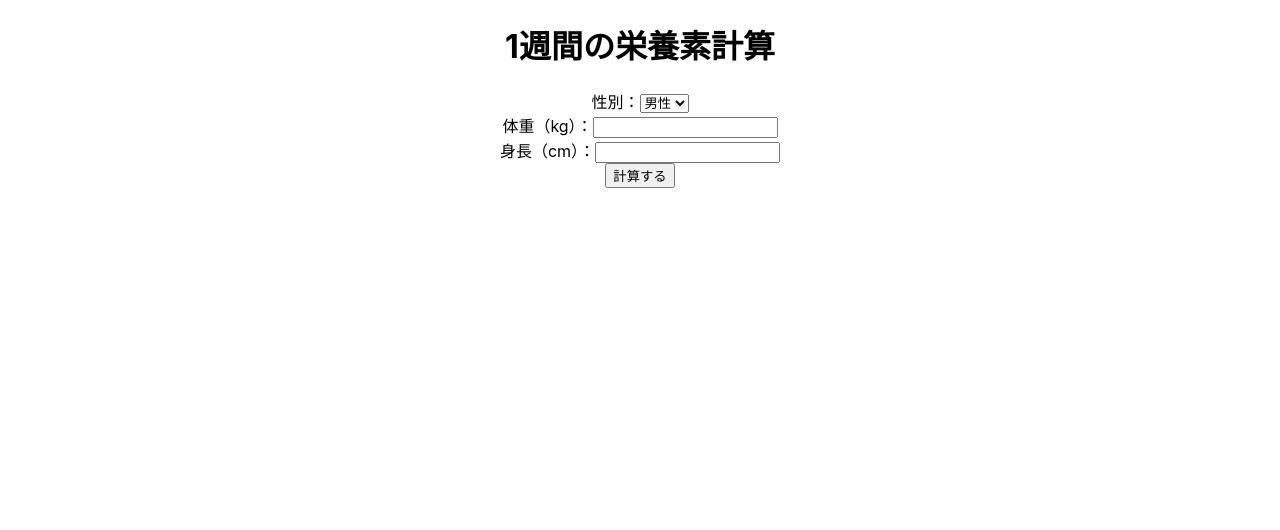
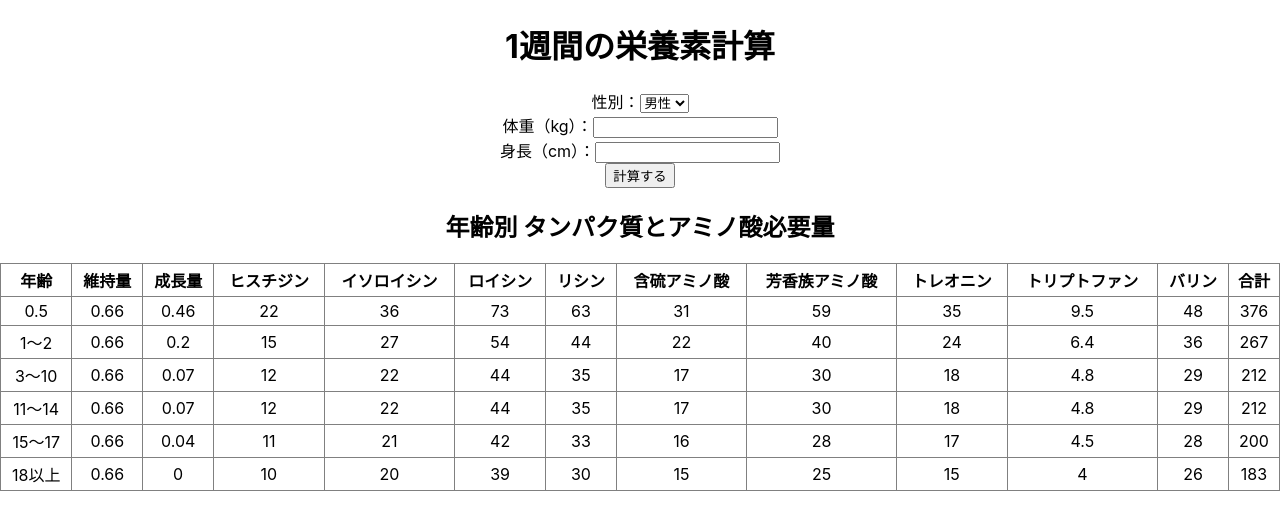
Before and after one commit to debirun/nutrition-pwa, a React (Create React App) app: page / in a window 1280 px wide. Shown: the top 530 px of the page. Built offline with nearby package versions, Linux system fonts and the light colour scheme; no server answers.

Commit message:
AminoAcidTableを追加

```diff
--- a/src/App.js
+++ b/src/App.js
@@ -1,6 +1,8 @@
 // nutrition-pwa/src/App.js
 import React, { useState } from 'react';
 import './App.css';
+import AminoAcidTable from './components/AminoAcidTable';
+
 
 function App() {
   const [gender, setGender] = useState('male');
@@ -59,6 +61,7 @@ function App() {
           </ul>
         </div>
       )}
+      <AminoAcidTable />
     </div>
   );
 }
--- /dev/null
+++ b/src/components/AminoAcidTable.js
@@ -0,0 +1,59 @@
+// src/components/AminoAcidTable.js
+import React from 'react';
+
+const aminoAcidData = [
+  { age: "0.5", maintenance: 0.66, growth: 0.46, histidine: 22, isoleucine: 36, leucine: 73, lysine: 63, sulfurAAs: 31, aromaticAAs: 59, threonine: 35, tryptophan: 9.5, valine: 48, total: 376 },
+  { age: "1〜2", maintenance: 0.66, growth: 0.20, histidine: 15, isoleucine: 27, leucine: 54, lysine: 44, sulfurAAs: 22, aromaticAAs: 40, threonine: 24, tryptophan: 6.4, valine: 36, total: 267 },
+  { age: "3〜10", maintenance: 0.66, growth: 0.07, histidine: 12, isoleucine: 22, leucine: 44, lysine: 35, sulfurAAs: 17, aromaticAAs: 30, threonine: 18, tryptophan: 4.8, valine: 29, total: 212 },
+  { age: "11〜14", maintenance: 0.66, growth: 0.07, histidine: 12, isoleucine: 22, leucine: 44, lysine: 35, sulfurAAs: 17, aromaticAAs: 30, threonine: 18, tryptophan: 4.8, valine: 29, total: 212 },
+  { age: "15〜17", maintenance: 0.66, growth: 0.04, histidine: 11, isoleucine: 21, leucine: 42, lysine: 33, sulfurAAs: 16, aromaticAAs: 28, threonine: 17, tryptophan: 4.5, valine: 28, total: 200 },
+  { age: "18以上", maintenance: 0.66, growth: 0.00, histidine: 10, isoleucine: 20, leucine: 39, lysine: 30, sulfurAAs: 15, aromaticAAs: 25, threonine: 15, tryptophan: 4.0, valine: 26, total: 183 }
+];
+
+const AminoAcidTable = () => {
+  return (
+    <div>
+      <h2>年齢別 タンパク質とアミノ酸必要量</h2>
+      <table border="1" cellPadding="4" style={{ borderCollapse: 'collapse', width: '100%' }}>
+        <thead>
+          <tr>
+            <th>年齢</th>
+            <th>維持量</th>
+            <th>成長量</th>
+            <th>ヒスチジン</th>
+            <th>イソロイシン</th>
+            <th>ロイシン</th>
+            <th>リシン</th>
+            <th>含硫アミノ酸</th>
+            <th>芳香族アミノ酸</th>
+            <th>トレオニン</th>
+            <th>トリプトファン</th>
+            <th>バリン</th>
+            <th>合計</th>
+          </tr>
+        </thead>
+        <tbody>
+          {aminoAcidData.map((row, idx) => (
+            <tr key={idx}>
+              <td>{row.age}</td>
+              <td>{row.maintenance}</td>
+              <td>{row.growth}</td>
+              <td>{row.histidine}</td>
+              <td>{row.isoleucine}</td>
+              <td>{row.leucine}</td>
+              <td>{row.lysine}</td>
+              <td>{row.sulfurAAs}</td>
+              <td>{row.aromaticAAs}</td>
+              <td>{row.threonine}</td>
+              <td>{row.tryptophan}</td>
+              <td>{row.valine}</td>
+              <td>{row.total}</td>
+            </tr>
+          ))}
+        </tbody>
+      </table>
+    </div>
+  );
+};
+
+export default AminoAcidTable;
```
